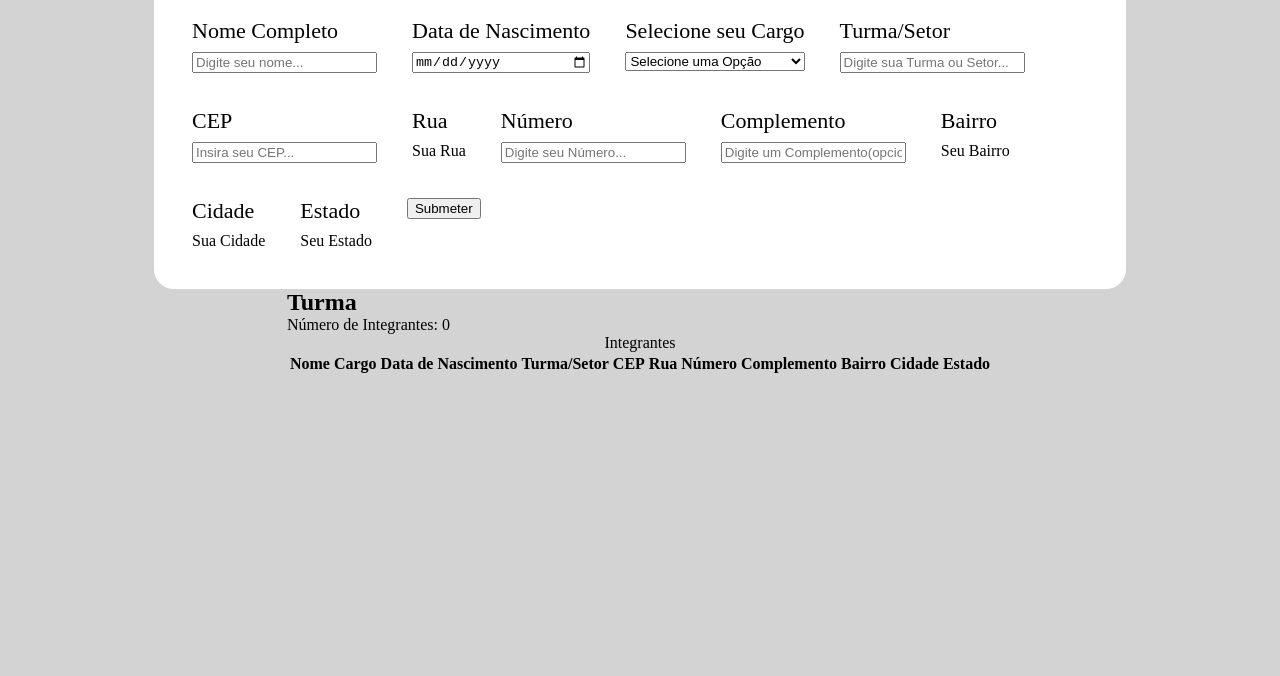
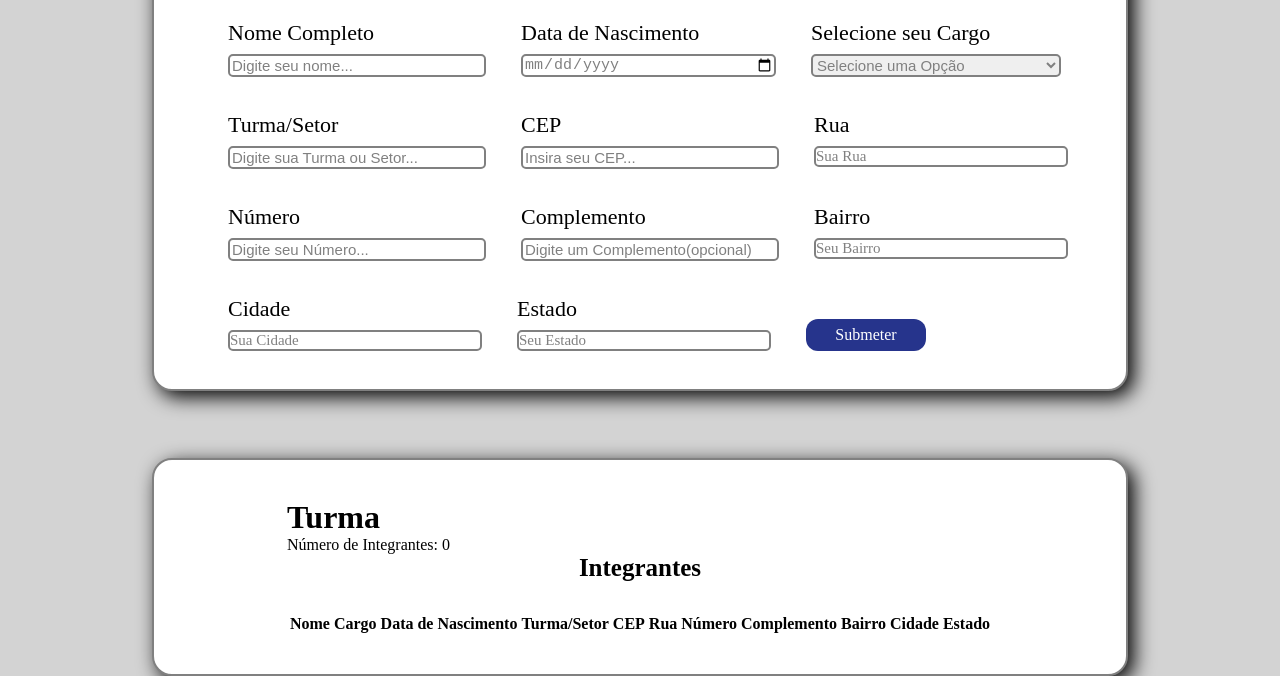
Before and after one commit to HenriqueEL/Atividade-9, a plain HTML site: page index.html in a window 1280 px wide. Shown: the part 208-884 px from the top of the page. Before the commit the page ends 800 px from the top, so only its background shows below. Drawn offline with Linux system fonts and the light colour scheme; a web font is replaced by a local one.

Commit message:
CSS do Desktop finalizado
Finalizei o CSS do Desktop.

```diff
--- a/assets/style.css
+++ b/assets/style.css
@@ -35,7 +35,7 @@ header{
     display: flex;
     flex-direction: row;
     justify-content: end;
-    column-gap: 55px;
+    column-gap: 30px;
     a{
         display: flex;
         justify-content: center;
@@ -46,12 +46,19 @@ header{
         padding-top: 6px;
         padding-bottom: 8px;
         text-decoration: none;
+        cursor: pointer;
+        transition: background-color 0.3s ease, tranform 0.2s ease;
+    }
+    a:hover{
+        background-color: rgb(44, 44, 109) ;
+        transform: scale(1.05);
     }
 }
 main{
     display: flex;
     flex-direction: column;
     align-items: center;
+    row-gap: 67px;
 }
 #formulario{
     background-color: white;
@@ -65,14 +72,17 @@ main{
     h2{
         font-size: 32px;
     }
+    border: grey solid 2px;
+    box-shadow: 6px 6px 20px  black;
 }
-
-.blublu{
+.form{
     display: flex;
     flex-direction: row;
     column-gap: 35px;
     flex-wrap: wrap;
     row-gap: 35px;
+    justify-self: center;
+    padding-left: 36px;
 }
 
 .info{
@@ -86,3 +96,70 @@ main{
     font-size: 22px;
 
 }
+
+.input{
+    width: 250px;
+    border-radius: 5px;
+    border: grey solid 2px;
+    font-size: 15px;
+    color: grey;
+
+}
+
+.input::placeholder{
+    color: grey;
+}
+
+#btn{
+    display: flex;
+    flex-direction: column;
+    align-self: last baseline;
+    button{
+        background-color: #26348c;
+        width: 120px;
+        height: 32px;
+        border-radius: 12px;
+        color: white;
+        border: #26348c;
+        font-size: 16px;
+        font-family: "Google";
+        cursor: pointer;
+        transition: background-color 0.3s ease , tranform 0.2s ease;
+
+    }
+    button:hover{
+        background-color: rgb(44, 44, 109);
+        transform: scale(1.05);
+
+    }
+}
+
+#tabela{
+    background-color: white;
+    width: 70%;
+    display: flex;
+    flex-direction: column;
+    align-items: center;
+    row-gap: 10px;
+    padding: 3%;
+    border-radius: 20px;
+    h2{
+        font-size: 32px;
+    }
+    border: grey solid 2px;
+    box-shadow: 6px 6px 20px  black;
+}
+
+.tabela-final{
+    display: flex;
+    flex-direction: column;
+    row-gap: 30px;
+
+     caption{
+        font-weight: 600;
+        font-size: 25px;
+    }
+
+
+
+}
--- a/index.html
+++ b/index.html
@@ -21,7 +21,7 @@
     <main>
         <section id="formulario">
             <h2>Cadastro</h2>
-            <form class="blublu">
+            <form class="form">
                 <div id="fnome" class="info">
                     <label class="label" for="name">Nome Completo</label>
                     <input class="input" id="name" type="text" placeholder="Digite seu nome...">
@@ -32,7 +32,7 @@
                 </div>
                 <div id="fcargo" class="info">
                     <label class="label" for="cargo-senai">Selecione seu Cargo</label>
-                    <select name="Cargo" id="cargo-senai">
+                    <select class="input" name="Cargo" id="cargo-senai">
                         <option value=""disable selected>Selecione uma Opção</option>
                         <option value="instru">Instrutor</option>
                         <option value="aln">Aluno</option>
@@ -94,7 +94,7 @@
 
                 <div>
                     <table class="tabela-final">
-                        <caption>Integrantes</caption>
+                             <caption>Integrantes</caption>
                         <thead>
                             <tr>
                                 <th>Nome</th>
```
